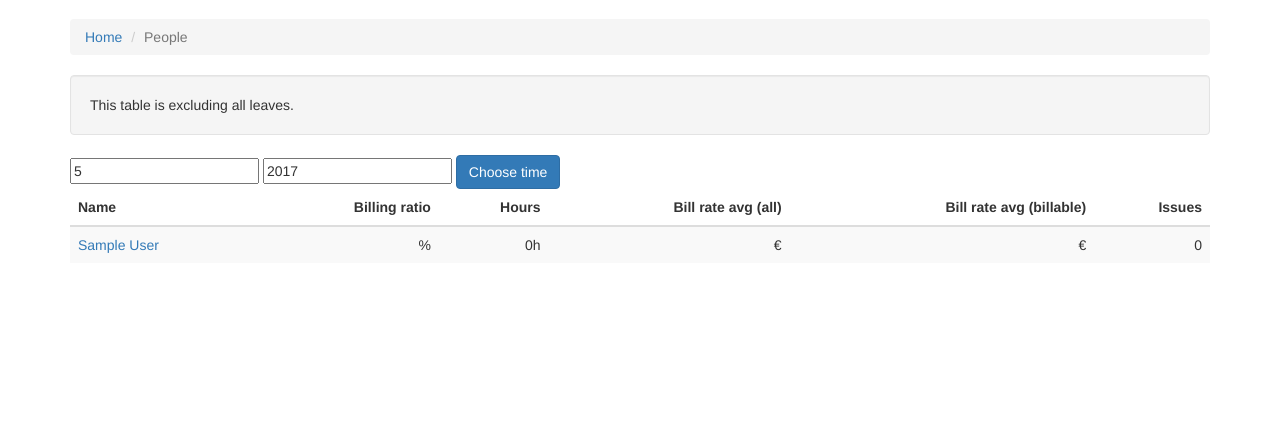
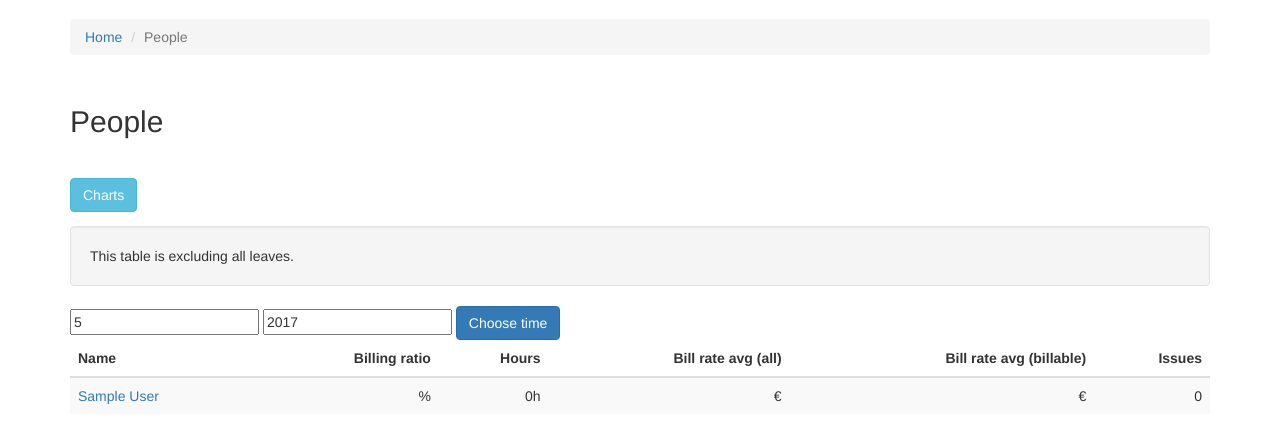
Before and after one commit to solinor/solinor-invoice-checking, a Django app: page /people in a window 1280 px wide. Shown: the part 51-494 px from the top of the page. Run offline with Django 3.2, Linux system fonts and the light colour scheme; a user stored in the database is signed in; tables that the repository leaves empty hold one stand-in row (values such as "Sample post"); some libraries are stand-ins or nearby versions.

Commit message:
Add links to chart pages

```diff
--- a/invoices/templates/people.html
+++ b/invoices/templates/people.html
@@ -8,6 +8,16 @@
   <li class="active">People</li>
 </ol>
 
+<h2>People</h2>
+
+<div class="row" style="margin-bottom: 1em">
+  <div class="col-md-12">
+    <a class="btn btn-info" href="{% url 'people_charts' %}">Charts</a>
+  </div>
+</div>
+
+<div class="row">
+  <div class="col-md-12">
     <p class="well">This table is excluding all leaves.</p>
 
     <form method="get" action="?">
@@ -15,6 +25,8 @@
       <input type="number" name="year" value="{{ year }}">
       <button type="submit" class="btn btn-primary">Choose time</button>
     </form>
+  </div>
+</div>
 
 <table class="table table-striped">
   <thead>
--- a/invoices/templates/person.html
+++ b/invoices/templates/person.html
@@ -39,6 +39,7 @@ $('#person-hours a').click(function (e) {
     <a href="{% url "amazon_invoice" account.linked_account_id year month %}" role="button" class="btn btn-info">Amazon: {{ account.name }}</a>
     {% endfor %}
     {% endif %}
+    <a class="btn btn-info" href="{% url 'person_details' person.guid %}">Charts</a>
   </div>
 </div>
 
```
Lines whose indentation alone changed are shown as unchanged.
